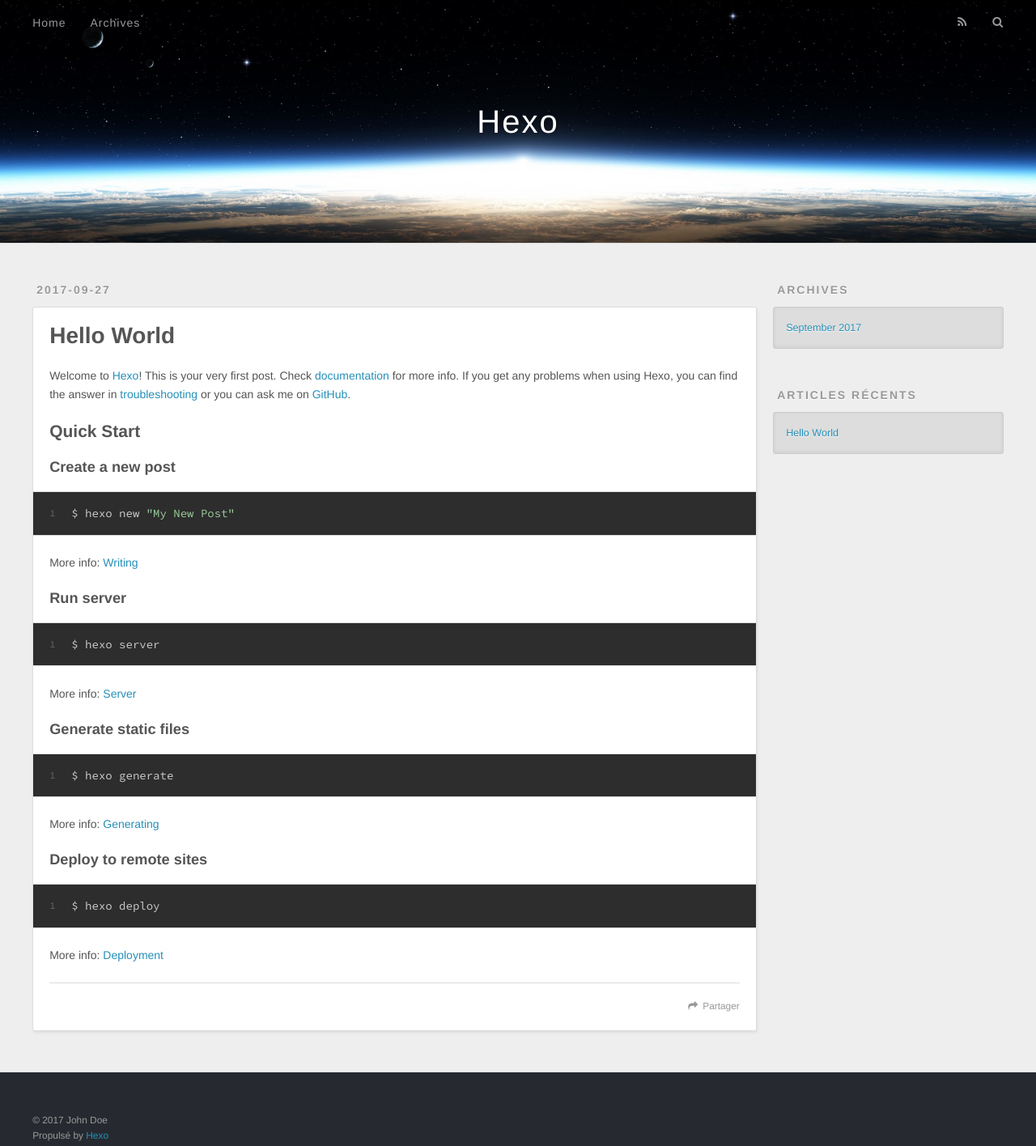
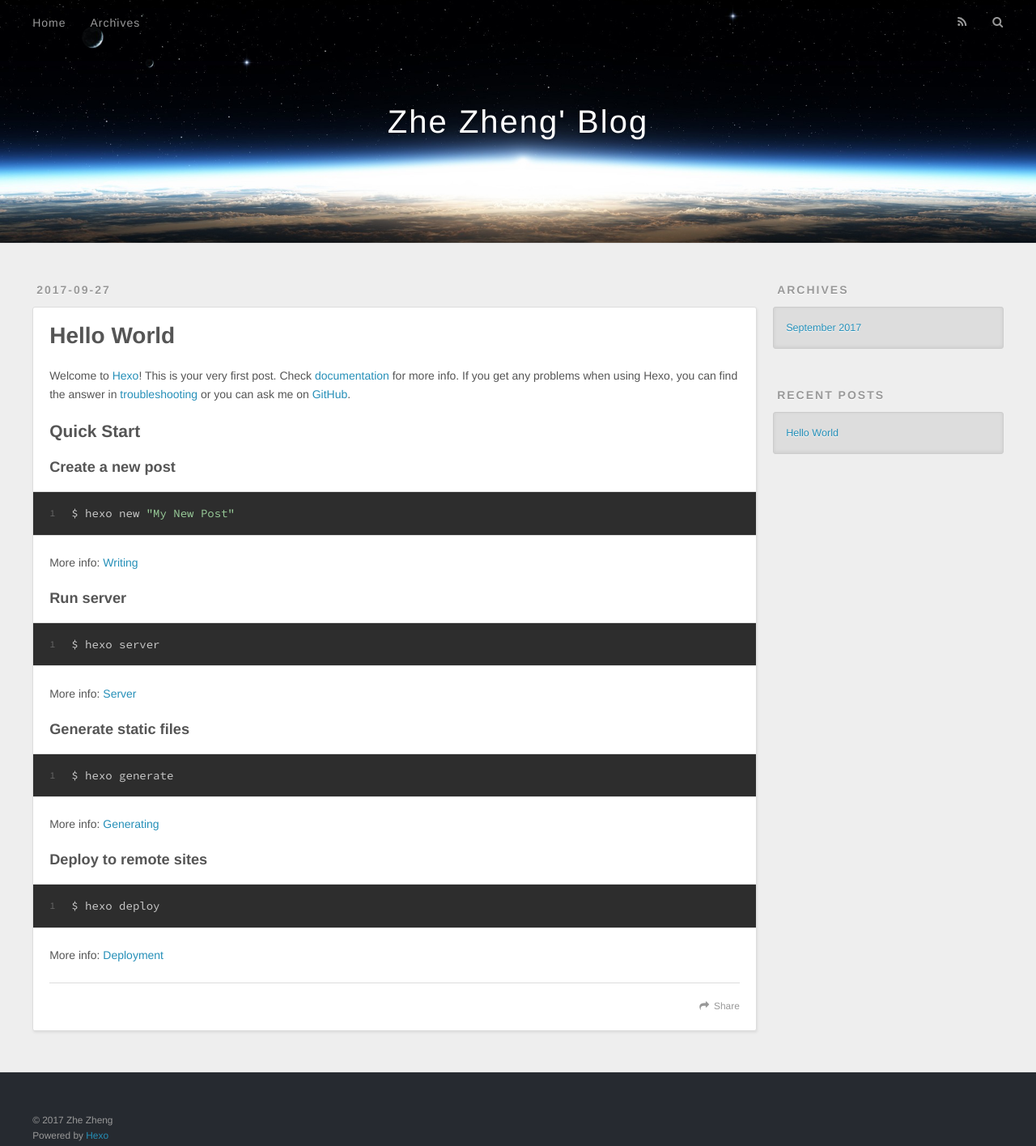
Before and after one commit to TheSuguser/TheSuguser.github.io, a plain HTML site: page index.html in a window 1280 px wide. Shown: the whole page at 81% size. Drawn offline with nearby package versions, Linux system fonts and the light colour scheme.

Commit message:
Site updated: 2017-09-27 23:25:03

```diff
--- a/index.html
+++ b/index.html
@@ -3,16 +3,16 @@
 <head>
   <meta charset="utf-8">
 
-  <title>Hexo</title>
+  <title>Zhe Zheng&#39; Blog</title>
   <meta name="viewport" content="width=device-width, initial-scale=1, maximum-scale=1">
   <meta property="og:type" content="website">
-<meta property="og:title" content="Hexo">
+<meta property="og:title" content="Zhe Zheng&#39; Blog">
 <meta property="og:url" content="http://yoursite.com/index.html">
-<meta property="og:site_name" content="Hexo">
+<meta property="og:site_name" content="Zhe Zheng&#39; Blog">
 <meta name="twitter:card" content="summary">
-<meta name="twitter:title" content="Hexo">
+<meta name="twitter:title" content="Zhe Zheng&#39; Blog">
 
-    <link rel="alternate" href="/atom.xml" title="Hexo" type="application/atom+xml">
+    <link rel="alternate" href="/atom.xml" title="Zhe Zheng&#39; Blog" type="application/atom+xml">
 
 
     <link rel="icon" href="/favicon.png">
@@ -33,7 +33,7 @@
   <div id="header-outer" class="outer">
     <div id="header-title" class="inner">
       <h1 id="logo-wrap">
-        <a href="/" id="logo">Hexo</a>
+        <a href="/" id="logo">Zhe Zheng&#39; Blog</a>
       </h1>
 
     </div>
@@ -48,9 +48,9 @@
       </nav>
       <nav id="sub-nav">
 
-          <a id="nav-rss-link" class="nav-icon" href="/atom.xml" title="Flux RSS"></a>
+          <a id="nav-rss-link" class="nav-icon" href="/atom.xml" title="RSS Feed"></a>
 
-        <a id="nav-search-btn" class="nav-icon" title="Rechercher"></a>
+        <a id="nav-search-btn" class="nav-icon" title="Search"></a>
       </nav>
       <div id="search-form-wrap">
         <form action="//google.com/search" method="get" accept-charset="UTF-8" class="search-form"><input type="search" name="q" class="search-form-input" placeholder="Search"><button type="submit" class="search-form-submit">&#xF002;</button><input type="hidden" name="sitesearch" value="http://yoursite.com"></form>
@@ -96,7 +96,7 @@
 
     </div>
     <footer class="article-footer">
-      <a data-url="http://yoursite.com/2017/09/27/hello-world/" data-id="cj83kvnex00009w39e29rp88l" class="article-share-link">Partager</a>
+      <a data-url="http://yoursite.com/2017/09/27/hello-world/" data-id="cj83lmj9a0000ic39i9y2pkn4" class="article-share-link">Share</a>
 
 
     </footer>
@@ -131,7 +131,7 @@
 
 
   <div class="widget-wrap">
-    <h3 class="widget-title">Articles récents</h3>
+    <h3 class="widget-title">Recent Posts</h3>
     <div class="widget">
       <ul>
 
@@ -151,8 +151,8 @@
 
   <div class="outer">
     <div id="footer-info" class="inner">
-      &copy; 2017 John Doe<br>
-      Propulsé by <a href="http://hexo.io/" target="_blank">Hexo</a>
+      &copy; 2017 Zhe Zheng<br>
+      Powered by <a href="http://hexo.io/" target="_blank">Hexo</a>
     </div>
   </div>
 </footer>
```
Also changed, not shown: 2017/09/27/hello-world/index.html (+10 -10 lines), archives/2017/09/index.html (+11 -11 lines), archives/2017/index.html (+11 -11 lines), archives/index.html (+11 -11 lines).
